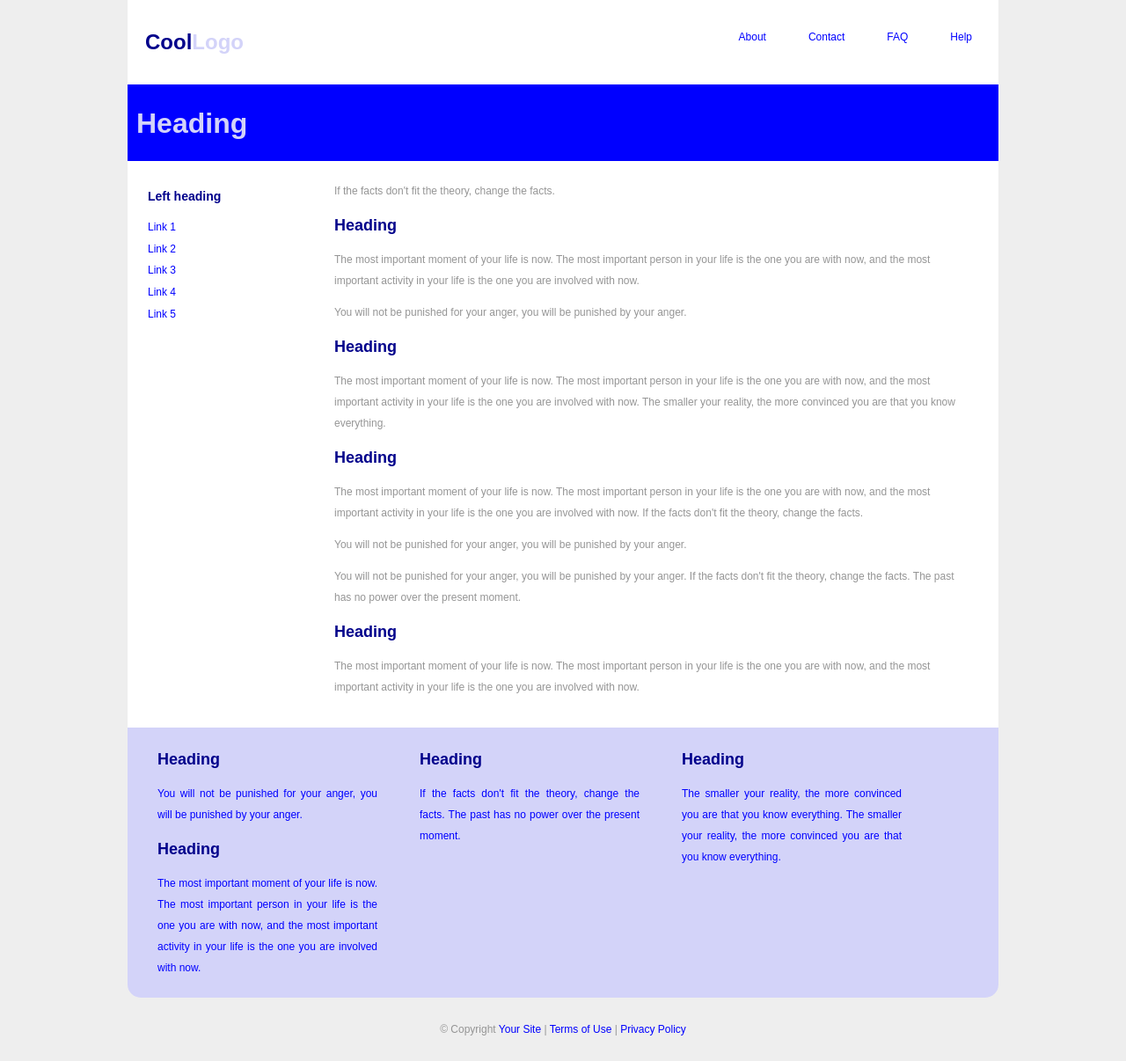
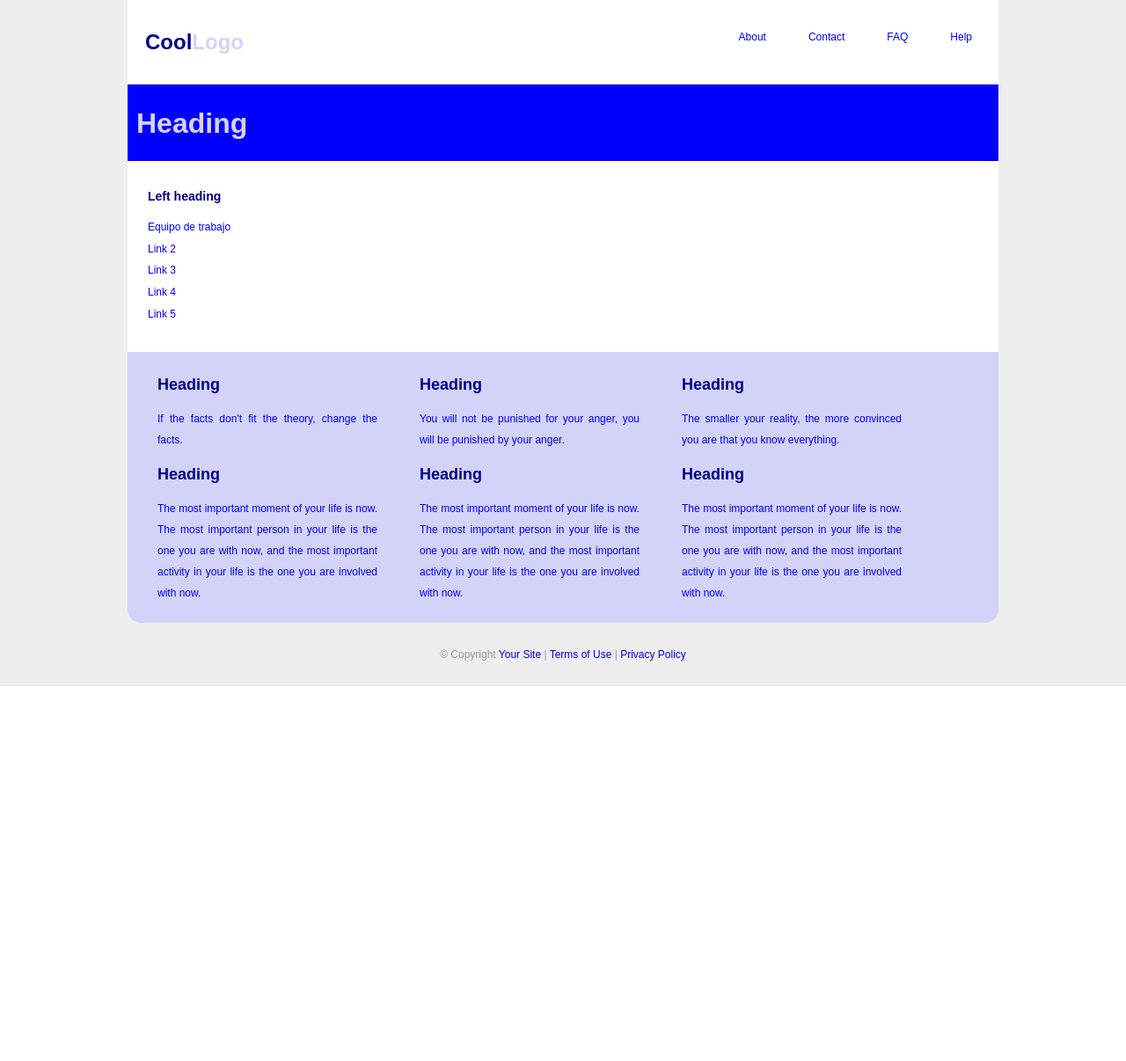
Before and after one commit to AzulGarza/desarrollo, a Jekyll site: the page index.html, which Jekyll copies as it is, in a window 1280 px wide. Shown: the whole page at 88% size. Built offline with Jekyll 4.4.1, drawn with Linux system fonts in a browser that asks for light colours; after the commit the page ends 900 px from its top, so only the background shows below that.

Commit message:
Update index.html

```diff
--- a/index.html
+++ b/index.html
@@ -98,7 +98,7 @@
 
 					<main id="contentbar">
 						<div class="article">
-							<p><script>generateText(12)</script></p>
+							<p><script> <a name="equipo">Equipo</a> </script></p>
 						</div>
 					</main>
 
@@ -106,7 +106,7 @@
 						<div class="widget">
 							<h3>Left heading</h3>
 							<ul>
-							<li><a href="#">Link 1</a></li>
+							<li><a href="equipo">Equipo de trabajo</a></li>
 							<li><a href="#">Link 2</a></li>
 							<li><a href="#">Link 3</a></li>
 							<li><a href="#">Link 4</a></li>
```
